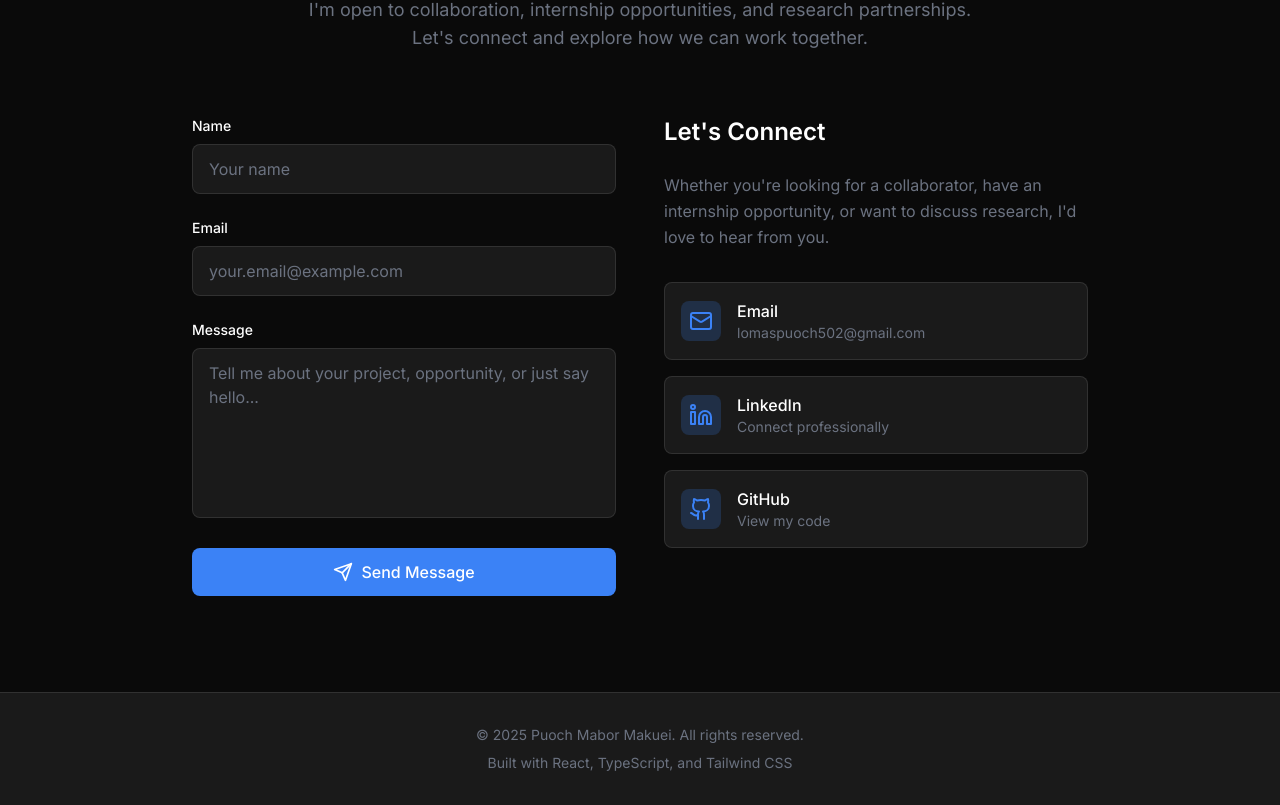
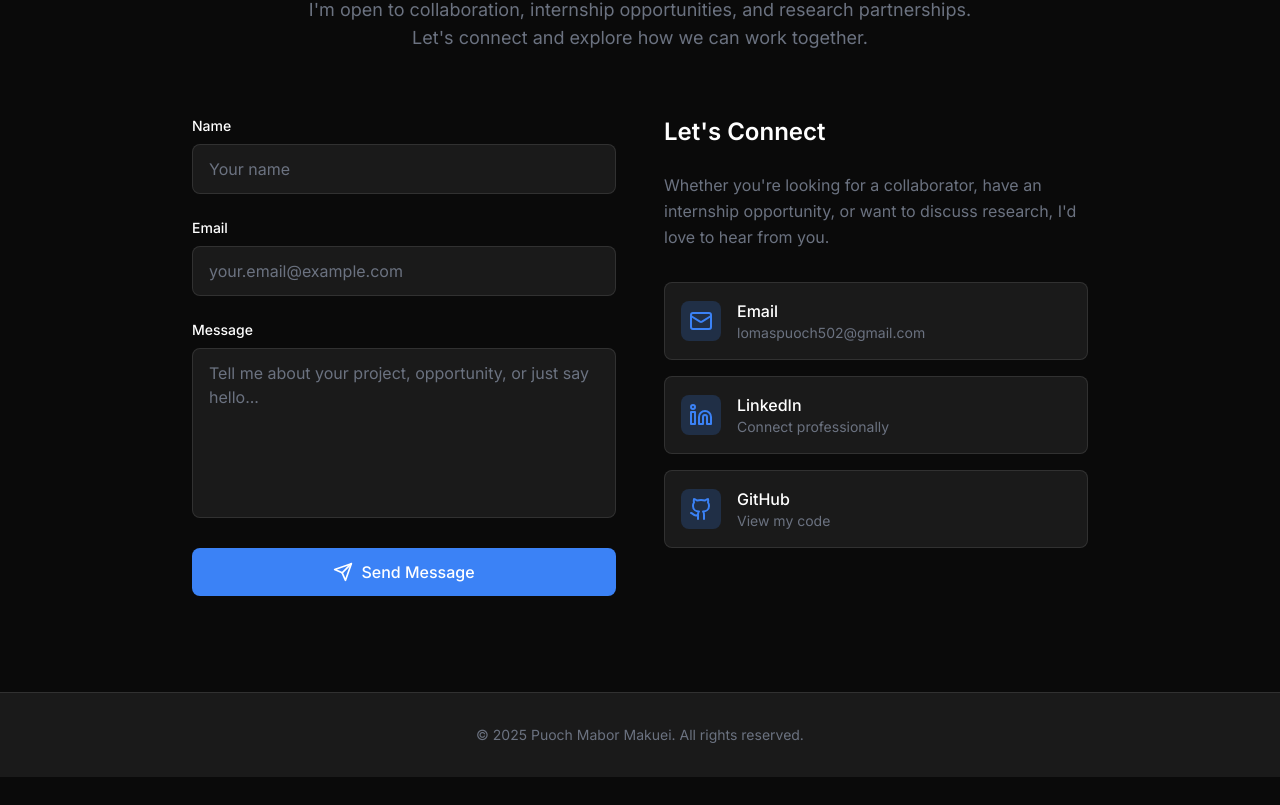
Before and after one commit to puoch1of1/PORTFOLIO-, a React (Vite) app: page / in a window 1280 px wide. Shown: the part 6254-7059 px from the top of the page. After the commit the page ends 7031 px from the top, so only its background shows below. Built offline with nearby package versions, Linux system fonts and the light colour scheme.

Commit message:
Remove footer tech stack text

```diff
--- a/src/App.tsx
+++ b/src/App.tsx
@@ -21,12 +21,11 @@
           <Affiliations />
           <Contact />
         </main>
-        <footer className="bg-primary-charcoal border-t border-white/10 py-8 px-4 sm:px-6 lg:px-8">
-          <div className="max-w-7xl mx-auto text-center text-secondary-gray text-sm">
-            <p>© {new Date().getFullYear()} Puoch Mabor Makuei. All rights reserved.</p>
-            <p className="mt-2">Built with React, TypeScript, and Tailwind CSS</p>
-          </div>
-        </footer>
+      <footer className="bg-primary-charcoal border-t border-white/10 py-8 px-4 sm:px-6 lg:px-8">
+        <div className="max-w-7xl mx-auto text-center text-secondary-gray text-sm">
+          <p>© {new Date().getFullYear()} Puoch Mabor Makuei. All rights reserved.</p>
+        </div>
+      </footer>
       </div>
     );
   } catch (error) {
```
